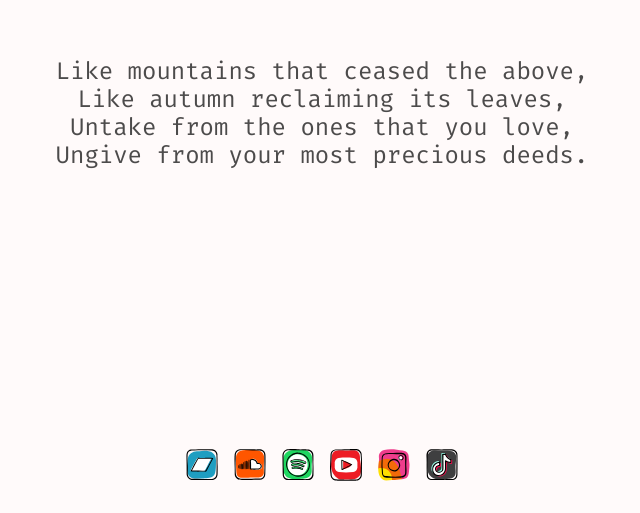
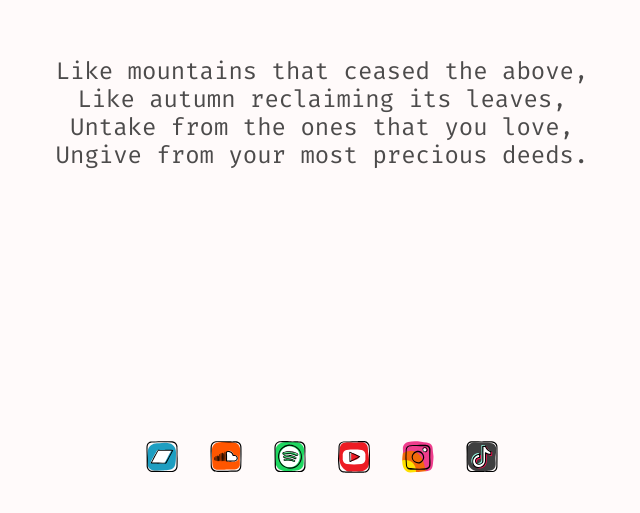
Before and after one commit to bapjiws/iamthesurface, a SvelteKit app: page / in a window 1280 px wide. Shown: the part 287-800 px from the top of the page, without its empty margins (318-958 px from the left). Built offline with nearby package versions, Linux system fonts and the light colour scheme.

Commit message:
Footer and main styles

```diff
--- a/src/routes/+layout.svelte
+++ b/src/routes/+layout.svelte
@@ -63,28 +63,26 @@
 	main {
 		flex: 1;
 		display: flex;
-    height: 100%;
     flex-direction: column;
     justify-content: center;
 		padding: 1rem;
-		width: 100%;
 		box-sizing: border-box;
 	}
 
 	footer {
 		margin-top: auto;
 		display: flex;
-		/* flex-direction: column; */
 		justify-content: center;
 		align-items: center;
 		padding: 24px;
+		box-sizing: border-box;
     position: fixed;
     bottom: 0;
 	}
 
 	footer a {
 		font-weight: bold;
-		margin: 8px;
+		margin: 1rem;
 		height: 32px;
 		width: 32px;
 	}
```
